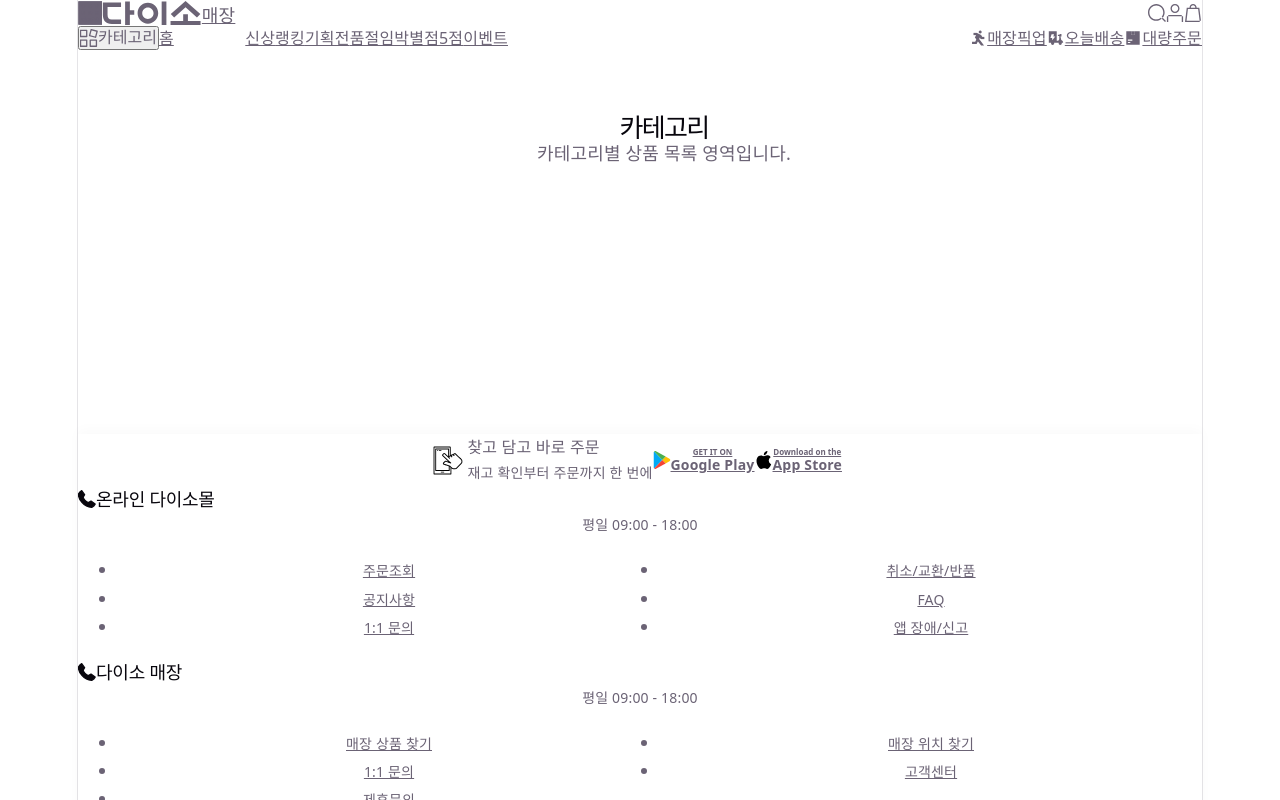
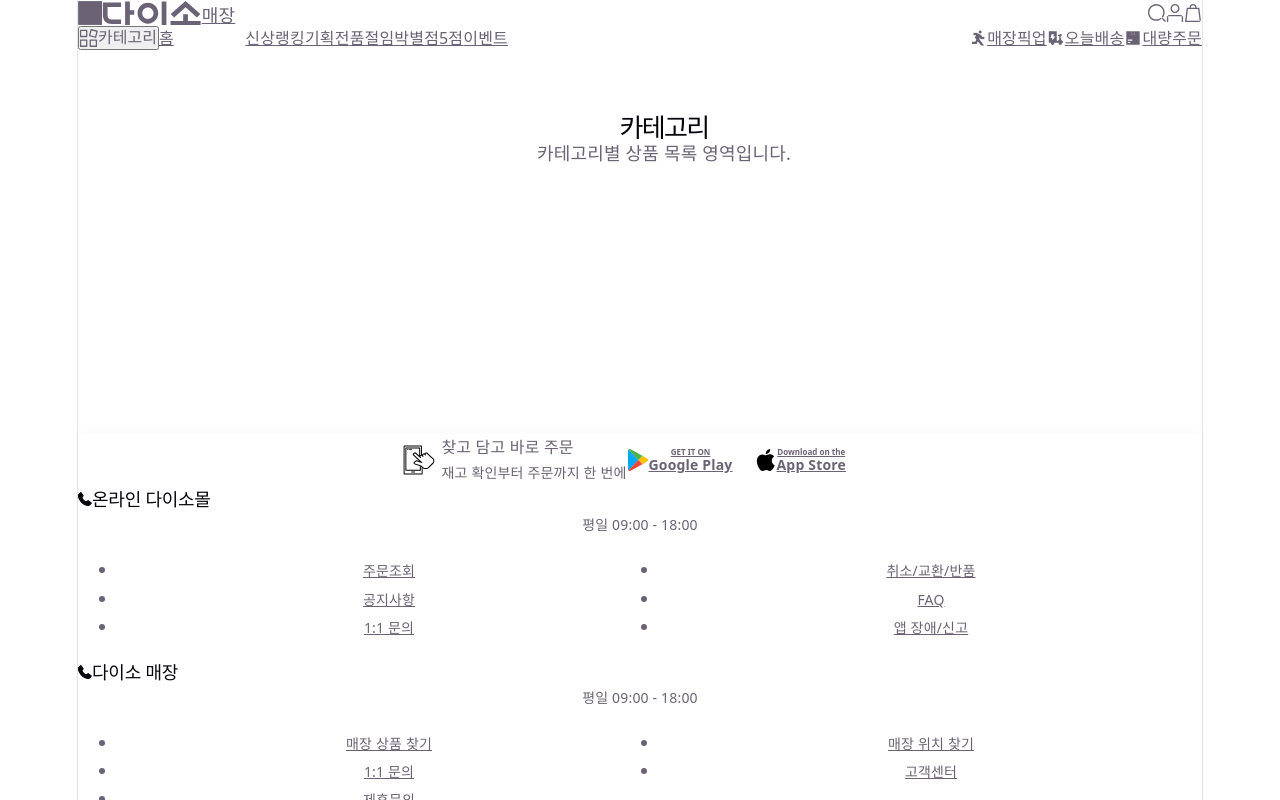
Before and after one commit to suyeonn113/daisomall, a React (Vite) app: page /category/bulk in a window 1280 px wide. Shown: the top 800 px of the page. Built offline with nearby package versions, Linux system fonts and the light colour scheme; the HTML template or start-up script is replaced by a standard one.

Commit message:
스타일 수정

```diff
--- a/src/components/common/ProductCard/ProductCard.scss
+++ b/src/components/common/ProductCard/ProductCard.scss
@@ -7,6 +7,12 @@
   color: inherit;
   text-decoration: none;
   @include interactive-hover-light;
+}
+
+@media (hover: hover) and (pointer: fine) {
+  .product-card:hover {
+    filter: none;
+  }
 }
 
 .product-card__rank {
@@ -35,8 +41,8 @@
   display: inline-flex;
   align-items: center;
   gap: 2px;
-  min-height: 20px;
-  padding: 3px 7px 4px;
+  min-height: 22px;
+  padding: 4px 7px 5px;
   border-radius: var(--radius-pill);
   background: var(--color-badge-product-bg);
   box-shadow: var(--shadow-product-badge);
--- a/src/components/common/ProductCard/ProductCardImage.jsx
+++ b/src/components/common/ProductCard/ProductCardImage.jsx
@@ -1,20 +1,29 @@
+import { useState } from 'react'
 import HeartIcon from '../../icons/HeartIcon'
 import { iconSize } from '../../../tokens/size'
 import { getPublicAssetPath } from '../../../utils/getPublicAssetPath'
 import ProductCardLabel from './ProductCardLabel'
 
 function ProductCardImage({ product, showWish = true }) {
+  const [isWished, setIsWished] = useState(false)
+
   return (
     <div className="product-card__image-wrap">
       <img src={getPublicAssetPath(product.image)} alt="" className="product-card__image" />
       {product.label ? <ProductCardLabel label={product.label} /> : null}
       {showWish ? (
-        <button type="button" className="product-card__wish" aria-label="찜하기">
+        <button
+          type="button"
+          className="product-card__wish"
+          aria-label={isWished ? '찜 해제' : '찜하기'}
+          aria-pressed={isWished}
+          onClick={() => setIsWished((current) => !current)}
+        >
           <HeartIcon
             outerColor="var(--color-white)"
-            innerColor="var(--color-black)"
+            innerColor={isWished ? 'var(--color-primary)' : 'var(--color-black)'}
             outerOpacity={0.9}
-            innerOpacity={0.1}
+            innerOpacity={isWished ? 1 : 0.1}
             size={iconSize.sm}
           />
         </button>
--- a/src/components/home/HomeCategoryMenuSection/HomeCategoryMenuSection.scss
+++ b/src/components/home/HomeCategoryMenuSection/HomeCategoryMenuSection.scss
@@ -16,11 +16,12 @@
 
   grid-template-rows: repeat(2, auto);
   align-items: start;
+  row-gap: var(--space-4);
 
   margin-inline: calc(var(--space-4) * -1);
   padding-inline: var(--space-4);
   padding-block: var(--space-3);
-  overflow: hidden;
+  overflow-y: hidden;
 
   @include respond-up(tablet) {
     display: grid;
@@ -76,6 +77,7 @@
   }
 
   span {
+    font-weight: 600;
     text-align: center;
     line-height: var(--line-height-tight);
   }
--- a/src/components/home/HomeFeatureShortcutSection/HomeFeatureShortcutSection.scss
+++ b/src/components/home/HomeFeatureShortcutSection/HomeFeatureShortcutSection.scss
@@ -20,16 +20,20 @@
   justify-items: center;
   gap: var(--space-1);
   min-height: var(--shortcut-size);
-  padding: var(--space-2);
-  background: var(--color-bg-main);
-  box-shadow: 0 1px 4px rgb(var(--color-black-rgb) / 0.04);
+  padding: var(--space-2) 0;
   @include interactive-hover-light;
 
   @include text-size(caption);
 }
 
+@media (hover: hover) and (pointer: fine) {
+  .feature-shortcut-button:hover {
+    filter: none;
+  }
+}
+
 .feature-shortcut-button img {
-  width: calc(var(--shortcut-size) - var(--space-1));
+  width: calc(var(--shortcut-size) + var(--space-3));
   aspect-ratio: 1 / 1;
   object-fit: contain;
 }
--- a/src/components/home/HomeNewArrivalSection/HomeNewArrivalSection.scss
+++ b/src/components/home/HomeNewArrivalSection/HomeNewArrivalSection.scss
@@ -108,7 +108,7 @@
   inset: 0;
   z-index: 2;
   padding: var(--space-2);
-  background: rgb(var(--color-white-rgb) / 0.9);
+  background: rgb(var(--color-white-rgb) / 0.96);
   backdrop-filter: blur(10px);
 }
 
@@ -139,9 +139,11 @@
   border-radius: var(--radius-sm);
   background: rgb(var(--color-bg-main-rgb) / 0.96);
   color: var(--color-text-primary);
-  box-shadow: 0 4px 12px rgb(var(--color-black-rgb) / 0.08);
+  box-shadow: 0 2px 8px rgb(var(--color-black-rgb) / 0.04);
 
-  @include interactive-hover-light;
+  &:focus-visible {
+    outline-offset: -3px;
+  }
 }
 
 .new-arrival-card__product img {
--- a/src/components/layout/Footer/Footer.jsx
+++ b/src/components/layout/Footer/Footer.jsx
@@ -44,7 +44,7 @@ function FooterToggle({ title, children }) {
         onClick={() => setIsOpen((current) => !current)}
       >
         {title}
-        <ArrowIcon size={iconSize.xs} aria-hidden="true" />
+        <ArrowIcon size={iconSize.xxs} aria-hidden="true" />
       </button>
       <div className="site-footer__toggle-panel">
         <div className="site-footer__toggle-inner">{children}</div>
@@ -85,7 +85,7 @@ function Footer() {
         {serviceColumns.map((column) => (
           <section key={column.title} className="site-footer__service">
             <h2>
-              <CallIcon size={iconSize.sm} aria-hidden="true" />
+              <CallIcon size={iconSize.xs} aria-hidden="true" />
               {column.title}
             </h2>
             <p>{column.time}</p>
@@ -118,7 +118,7 @@ function Footer() {
         {standaloneMenus.map((menu) => (
           <InactiveFooterLink key={menu} className="site-footer__menu-button">
             {menu}
-            <ArrowIcon size={iconSize.xs} aria-hidden="true" />
+            <ArrowIcon size={iconSize.xxs} aria-hidden="true" />
           </InactiveFooterLink>
         ))}
       </div>
--- a/src/components/layout/Footer/Footer.scss
+++ b/src/components/layout/Footer/Footer.scss
@@ -46,16 +46,16 @@
 
 .site-footer__app-icon {
   display: grid;
-  width: 38px;
-  height: 38px;
+  width: 44px;
+  height: 44px;
   place-items: center;
   border-radius: var(--radius-sm);
   background: transparent;
 }
 
 .site-footer__app-icon img {
-  width: 30px;
-  height: 30px;
+  width: 32px;
+  height: 32px;
   object-fit: contain;
   display: block;
 }
@@ -83,7 +83,7 @@
   display: flex;
   justify-content: center;
   align-items: center;
-  gap: var(--space-2);
+  gap: var(--space-3);
 
   @include respond-up(tablet) {
     margin-top: var(--space-0);
@@ -94,12 +94,13 @@
 .site-footer__store-button {
   display: inline-flex;
   align-items: center;
-  min-width: 96px;
-  min-height: 30px;
+  min-width: 128px;
+  min-height: 36px;
   gap: var(--space-2);
-  padding: var(--space-1) var(--space-2);
-  border: var(--line-thin) solid var(--color-black);
-  border-radius: var(--radius-pill);
+  padding: var(--space-1) var(--space-3);
+  border: var(--line-thin) solid var(--color-border-primary);
+  border-radius: var(--radius-lg);
+  background: var(--color-bg-main);
   color: var(--color-text-primary);
   font-weight: 800;
   line-height: 1;
@@ -108,8 +109,8 @@
 }
 
 .site-footer__store-button img {
-  width: 18px;
-  height: 18px;
+  width: 22px;
+  height: 22px;
   padding: var(--space-0);
   border-radius: 0;
   background: transparent;
--- a/src/data/featureShortcuts.js
+++ b/src/data/featureShortcuts.js
@@ -2,25 +2,25 @@ export const featureShortcuts = [
   {
     id: 'new-club',
     label: '신상클럽',
-    image: '/images/home-category/new-club.png',
+    image: 'https://cdn.daisomall.co.kr/file/resize/DS/20260126/thumb/300/CidvFLykKNSHKkXnaK39%EC%8B%A0%EC%83%81%ED%81%B4%EB%9F%BD_pcCidvFLykKNSHKkXnaK39.gif',
     path: '/category/new-club',
   },
   {
     id: 'low-stock',
     label: '품절임박',
-    image: '/images/home-category/low-in-stock.png',
+    image: 'https://cdn.daisomall.co.kr/file/resize/DS/20260126/thumb/300/uStV7gDKbCMAXYnhpT9p%ED%92%88%EC%A0%88%EC%9E%84%EB%B0%95uStV7gDKbCMAXYnhpT9p.gif',
     path: '/category/low-stock',
   },
   {
     id: 'five-star',
     label: '별점5점',
-    image: '/images/home-category/five-star.png',
+    image: 'https://cdn.daisomall.co.kr/file/resize/DS/20260126/thumb/300/Zmmy6zOYr8oDOEQ38qtd%EB%B3%84%EC%A0%905%EC%A0%90Zmmy6zOYr8oDOEQ38qtd.gif',
     path: '/category/five-star',
   },
   {
     id: 'event',
     label: '이벤트',
-    image: '/images/home-category/event.png',
+    image: 'https://cdn.daisomall.co.kr/file/resize/DS/20260126/thumb/300/8ZTL04rpO9VWkobzG8wg%EC%9D%B4%EB%B2%A4%ED%8A%B88ZTL04rpO9VWkobzG8wg.png',
     path: '/promotion/event',
   },
 ]
--- a/src/styles/foundation/_tokens.scss
+++ b/src/styles/foundation/_tokens.scss
@@ -178,7 +178,7 @@
 
   --shortcut-size: 56px;
 
-  --category-icon-size: clamp(32px, 6vw, 44px);
+  --category-icon-size: clamp(38px, 8vw, 52px);
   --category-icon-size-laptop: 52px;
   --category-menu-column-width: clamp(88px, 24vw, 120px);
   --category-menu-button-min-height: clamp(40px, 12vw, 56px);
@@ -192,7 +192,7 @@
   --ranking-number-width: clamp(20px, 2vw, 36px);
 
   --new-arrival-card-width: clamp(220px, 48vw, 320px);
-  --new-arrival-card-aspect-ratio: 9 / 16;
+  --new-arrival-card-aspect-ratio: 2 / 3;
 
   --promotion-card-height: 200px;
 
```
